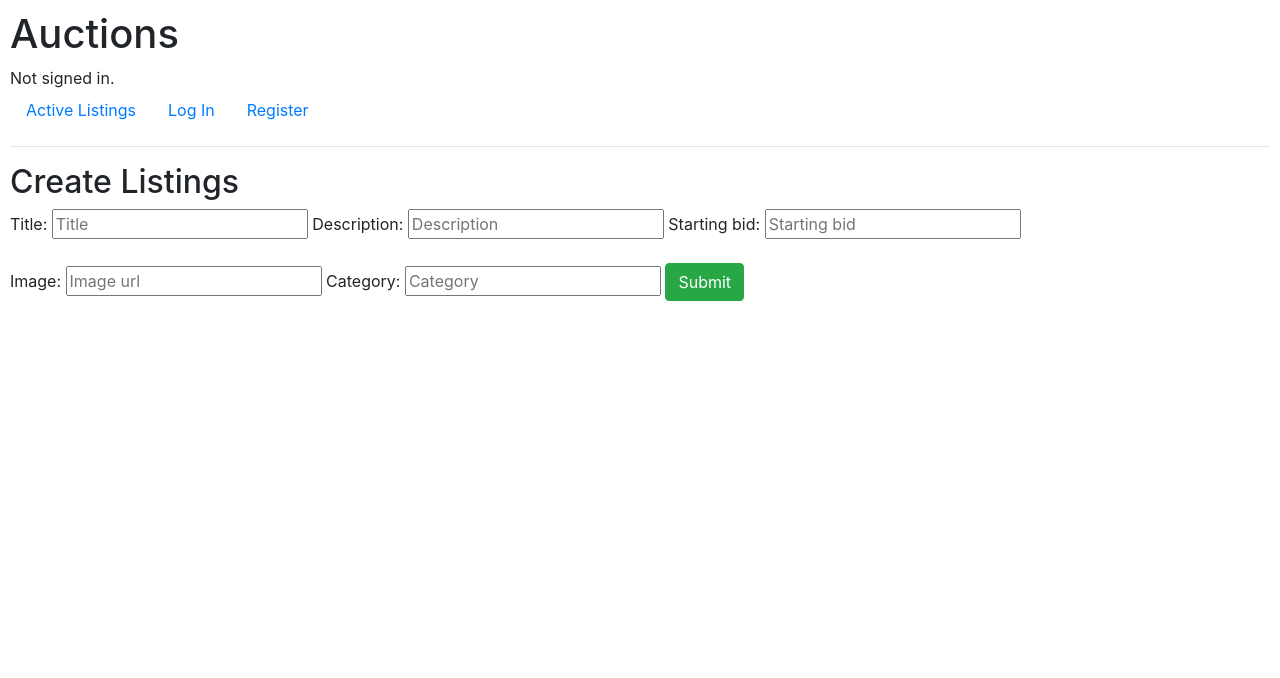
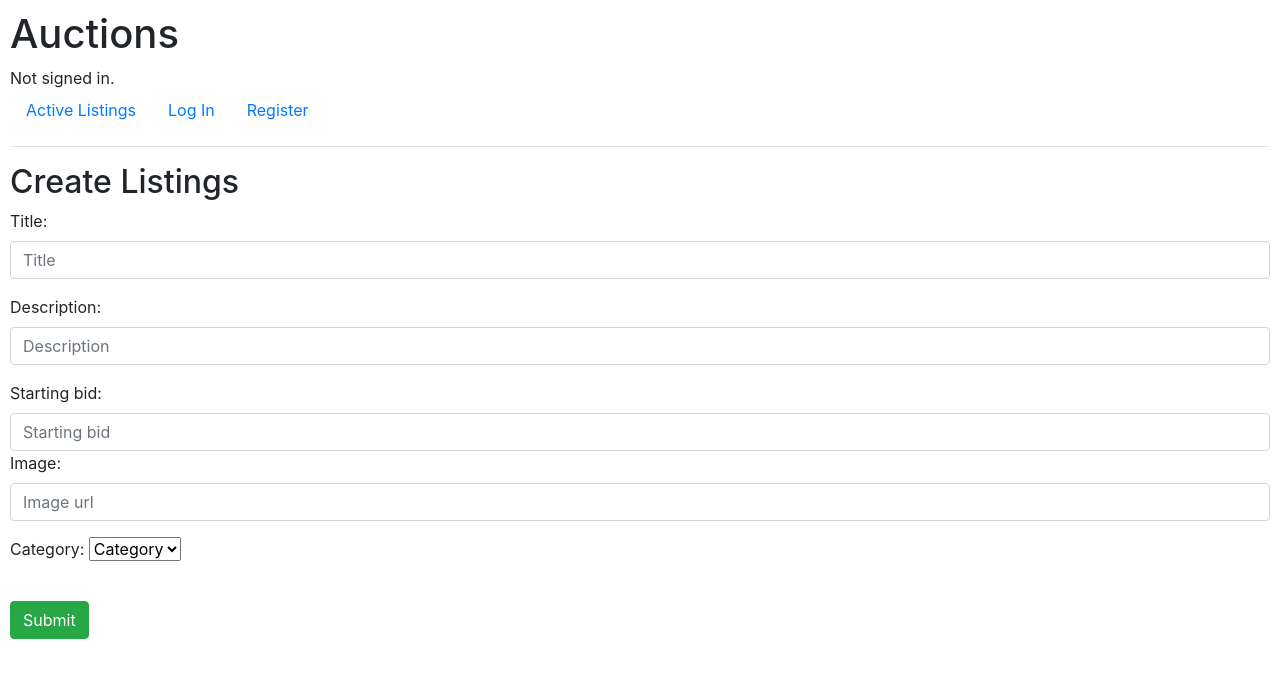
Before and after one commit to luricl/e-commerce, a Django app: page /create in a window 1280 px wide. Shown: the top 678 px of the page. Run offline with Django 3.2, Linux system fonts and the light colour scheme; data that the repository does not hold is empty; some libraries are stand-ins or nearby versions.

Commit message:
refact create_auctions view

```diff
--- a/auctions/templates/auctions/create_auction.html
+++ b/auctions/templates/auctions/create_auction.html
@@ -5,7 +5,7 @@
     {% if messages %}
         <div class="messages">
         {% for message in messages %}
-            <div class="alert alert-success">
+            <div class="alert alert-danger">
                 <span class="closebtn" onclick="this.parentElement.style.display='none';">&times;</span>
                 {{ message }}
             </div>
@@ -15,47 +15,55 @@
 
     <h2>Create Listings</h2>
 
-    <form method="POST">
+    <form action="{% url 'create' %}" method="POST">
         {% csrf_token %}
-        <label for="title">
-            Title:
+        <div class="form-group">
+            <label for="title">Title:</label>
             <input
             id="title"
             name="title"
+            class="form-control"
             placeholder="Title"
             required>
-        </label>
-        <label for="description">
-            Description:
+        </div>
+        <div class="form-group">
+            <label for="description">Description:</label>
             <input
             id="description"
             name="description"
+            class="form-control"
             placeholder="Description"
             required>
-        </label>
-        <label for="starting bid">
-            Starting bid:
+        </div>
+            <label for="starting bid">Starting bid:</label>
             <input
             id="starting bid"
             name="starting bid"
+            class="form-control"
             placeholder="Starting bid"
             required>
-        </label>
-        <label for="image">
-            Image:
+        <div class="form-group">
+            <label for="image">Image:</label>
             <input
             id="image"
             name="image"
+            class="form-control"
             placeholder="Image url">
-        </label>
-        <label for="category">
-            Category:
-            <input
+        </div>
+        <div class="form-group">
+            <label for="category">Category:</label>
+            <select
+            class="form-select"
             id="category"
             name="category"
-            placeholder="Category">
-        </label>
-
+            class="form-control"
+            aria-label="Default select example">
+                <option selected>Category</option>
+                {% for category in  categories %}
+                    <option value="{{ category.name }}">{{ category.name }}</option>
+                {% endfor %}
+            </select>
+        </div>
         <input type="submit" class="btn btn-success my-3"/>
     </form>
 
--- a/auctions/views.py
+++ b/auctions/views.py
@@ -5,7 +5,7 @@ from django.shortcuts import render
 from django.urls import reverse
 from django.contrib import messages
 
-from .models import User, AuctionListings, Bids, Comments
+from .models import User, AuctionListings, Categories, Bids, Comments
 
 
 def index(request):
@@ -67,27 +67,40 @@ def register(request):
 def create_listing(request):
     if request.method == "POST":
         try:
+            author = request.user
+            category = Categories.objects.get(name=request.POST.get("category"))
 
             auction = AuctionListings(
                 title=request.POST.get("title"),
+                author = author,
                 description=request.POST.get("description"),
                 starting_bid=float(request.POST.get("starting bid")),
-                image_url=request.POST.get("image")
+                image_url=request.POST.get("image"),
+                category=category
             )
 
             auction.save()
-
-            messages.success(request, "Listing created!")
 
             return HttpResponseRedirect(reverse("index"))
         except:
             messages.error(request, "action failed!")
 
-    return render(request, "auctions/create_auction.html")
+    categories = Categories.objects.all()
+
+    return render(request, "auctions/create_auction.html",{
+                    "categories" : categories
+                })
 
 def show_auction(request, item):
 
     auction = AuctionListings.objects.get(title=item)
+    # watchlist = User.auctionlistings_set.filter(username=request.).all()
+
+    if request.method == "POST":
+        # post bids(if user is authenticaded), addition or removal from watchlist
+        # close auction if user is the author of the listing
+        # post comments if user is authenticated
+        pass
 
     return render(request, "auctions/auction.html", {
         "auction": auction
```
Also changed, not shown: auctions/migrations/0017_alter_auctionlistings_users_watching.py (added), auctions/migrations/0018_alter_auctionlistings_users_watching.py (added).
